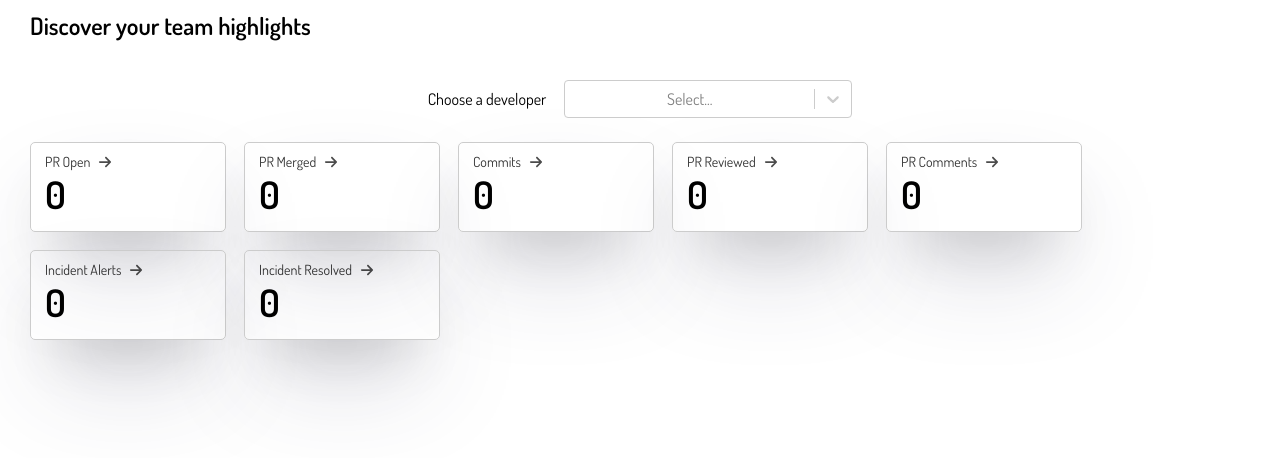
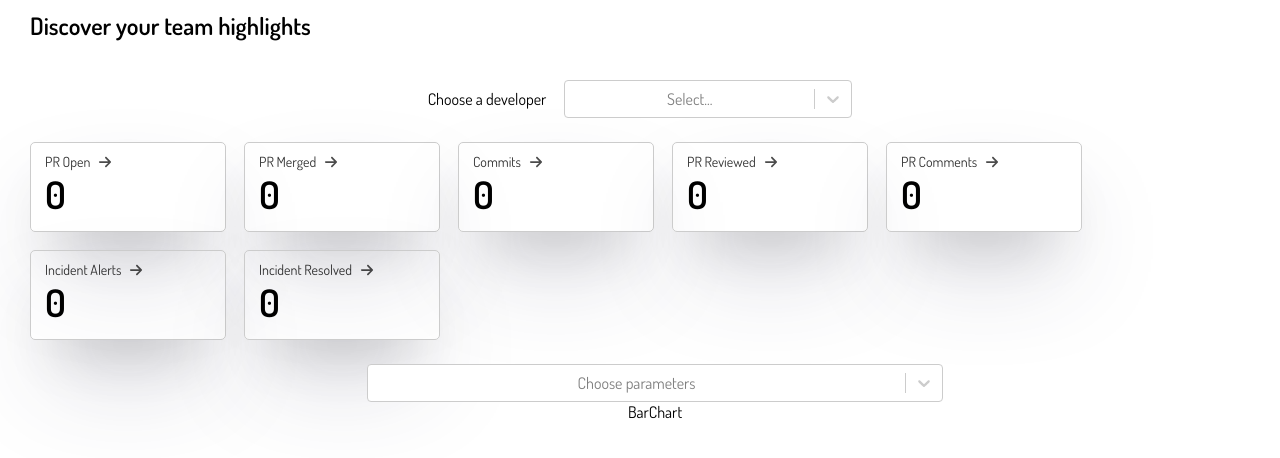
Before and after one commit to raj5036/devdynamics-assignment, a React (Vite) app: page / in a window 1280 px wide. Shown: the top 458 px of the page. Built offline with nearby package versions, Linux system fonts and the light colour scheme.

Commit message:
Created onSelectChange handler for chart parameters changes

```diff
--- a/src/App.css
+++ b/src/App.css
@@ -22,7 +22,7 @@
   gap: 18px;
 }
 
-.selectContainer .select {
+.selectContainer .selectDev {
   width: 18em;
   text-align: center;
 }
@@ -38,4 +38,13 @@
 
 .chartContainer {
   margin-left: 30px;
+  text-align: center;
 }
+
+.chartSelect {
+  width: 36em;
+  position: relative;
+  left: 50%;
+  transform: translate(-50%);
+  cursor: pointer;
+}
--- a/src/App.tsx
+++ b/src/App.tsx
@@ -4,6 +4,7 @@ import { MockAPI } from './lib/ApiClient'
 import { Developer } from './lib/Types'
 import { ActivityTypes } from './lib/Utils'
 import ActivityItem from './components/ActivityItem/ActivityItem'
+import BarChart from './components/BarChart/BarChart'
 import './App.css'
 
 function App() {
@@ -16,6 +17,7 @@ function App() {
       return {name: activity, value: 0}
     })
   })
+  const [chartParameters, setChartParameters] = useState<Array<any>>([])
 
   useEffect(() => {
     MockAPI()
@@ -43,6 +45,11 @@ function App() {
     })
   }
 
+  const onChartSelectChange = (options: any) => {
+    console.log(options)
+    setChartParameters(options)
+  }
+
   return (
     <React.Fragment>
       <h1 className='header'>Discover your team highlights</h1>
@@ -52,7 +59,7 @@ function App() {
           <div className='selectContainer'>
             <span>Choose a developer</span>
             <Select
-            className='select'
+              className='selectDev'
               options={appData.data.AuthorWorklog.rows.map((row: any) => {
                 return {
                   label: row.name, value: row.name
@@ -72,6 +79,21 @@ function App() {
               />
             })}
           </div>
+
+          <div className='chartContainer'>
+            <Select
+              className='chartSelect'
+              options={ActivityTypes.map((type: string) => {
+                return {
+                  label: type, value: type
+                }
+              })}
+              isMulti={true}
+              onChange={onChartSelectChange}
+              placeholder='Choose parameters'
+            />
+            <BarChart/>
+          </div>
         </div>
       }
     </React.Fragment>
```
Lines whose indentation alone changed are shown as unchanged.
